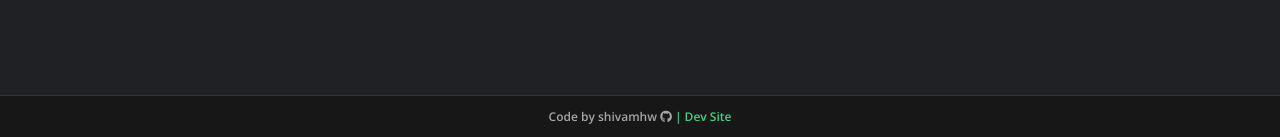
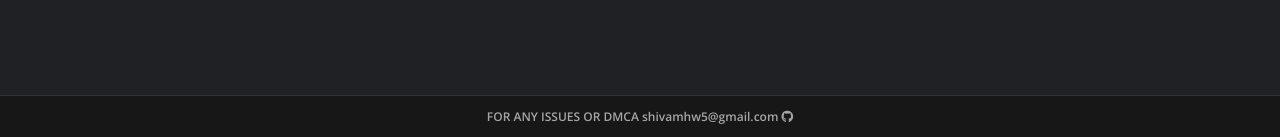
Before and after one commit to shivamhw/foogle, a Python web app: template app/templates/files.html in a window 1280 px wide. Shown: the part 663-800 px from the top of the page. Run offline with Jinja, Linux system fonts and the light colour scheme; the template is opened without the code that fills it, so the values that code supplies are empty; some web fonts are replaced.

Commit message:
added email

```diff
--- a/app/templates/base.html
+++ b/app/templates/base.html
@@ -50,8 +50,7 @@
 
     <footer>
         <p>
-            <a href="https://github.com/shivamhw">Code by shivamhw <i style="font-style: normal;" class="fa-brands fa-github"></i> </a>
-            <a href="https://dev.shivamhw.codes" style="color: var(--accent-green);">| Dev Site</a>
+            <a href="">FOR ANY ISSUES OR DMCA shivamhw5@gmail.com <i style="font-style: normal;" class="fa-brands fa-github"></i> </a>
         </p>
             </footer>
 </body>
```
